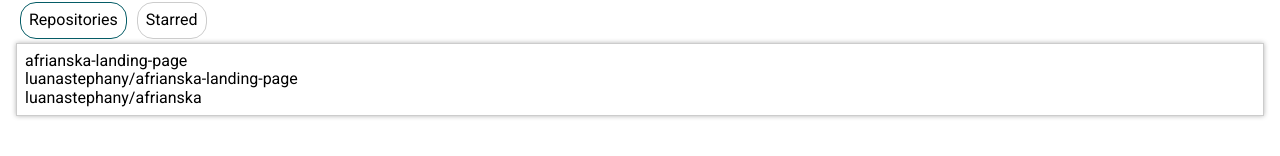
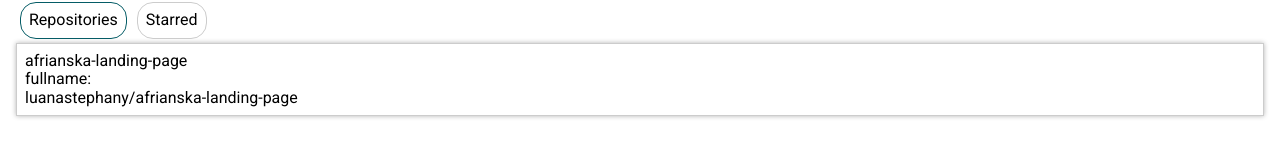
Before and after one commit to luanastephany/github-api, a React (Create React App) app: page / in a window 1280 px wide. Shown: the part 252-408 px from the top of the page. Built offline with nearby package versions, Linux system fonts and the light colour scheme.

Commit message:
finalizando dados mockados

```diff
--- a/src/components/Repositories/index.jsx
+++ b/src/components/Repositories/index.jsx
@@ -23,7 +23,7 @@ const Repositories = () => {
 
       <StyleTabPanel>
         <RepositoryItem
-          name="anmais-fantasticos"
+          name="animais-fantasticos"
           linkToRepo="https://github.com/luanastephany/animais-fantasticos"
           fullname="luanastephany/animais-fantasticos"
         />
--- a/src/components/RepositoryItem/index.jsx
+++ b/src/components/RepositoryItem/index.jsx
@@ -4,9 +4,9 @@ const RepositoryItem = ({ name, linkToRepo, fullname }) => {
   return (
     <div>
       <h2>{name}</h2>
-      <h4>{fullname} </h4>
+      <h4>fullname: </h4>
       <a href={linkToRepo} target="_blank" rel="noreferrer">
-        luanastephany/afrianska
+        {fullname}
       </a>
     </div>
   );
```
